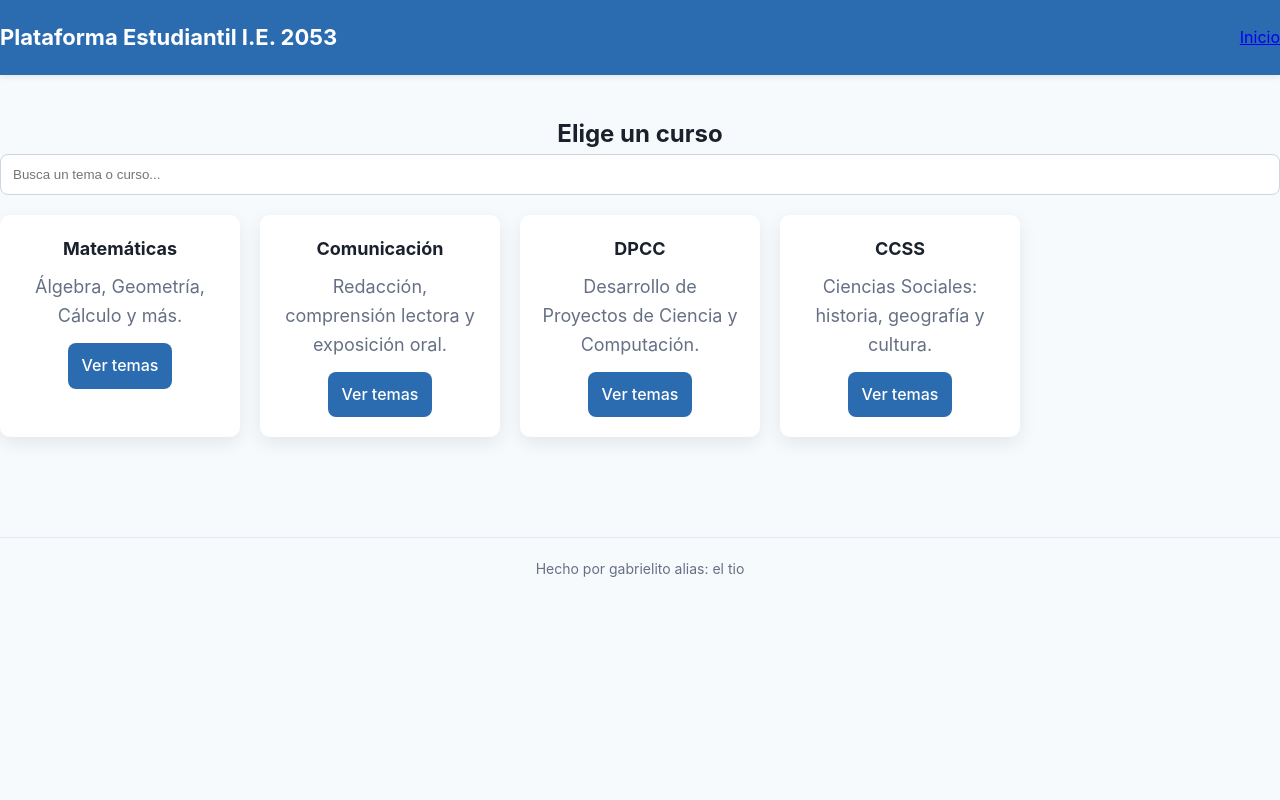
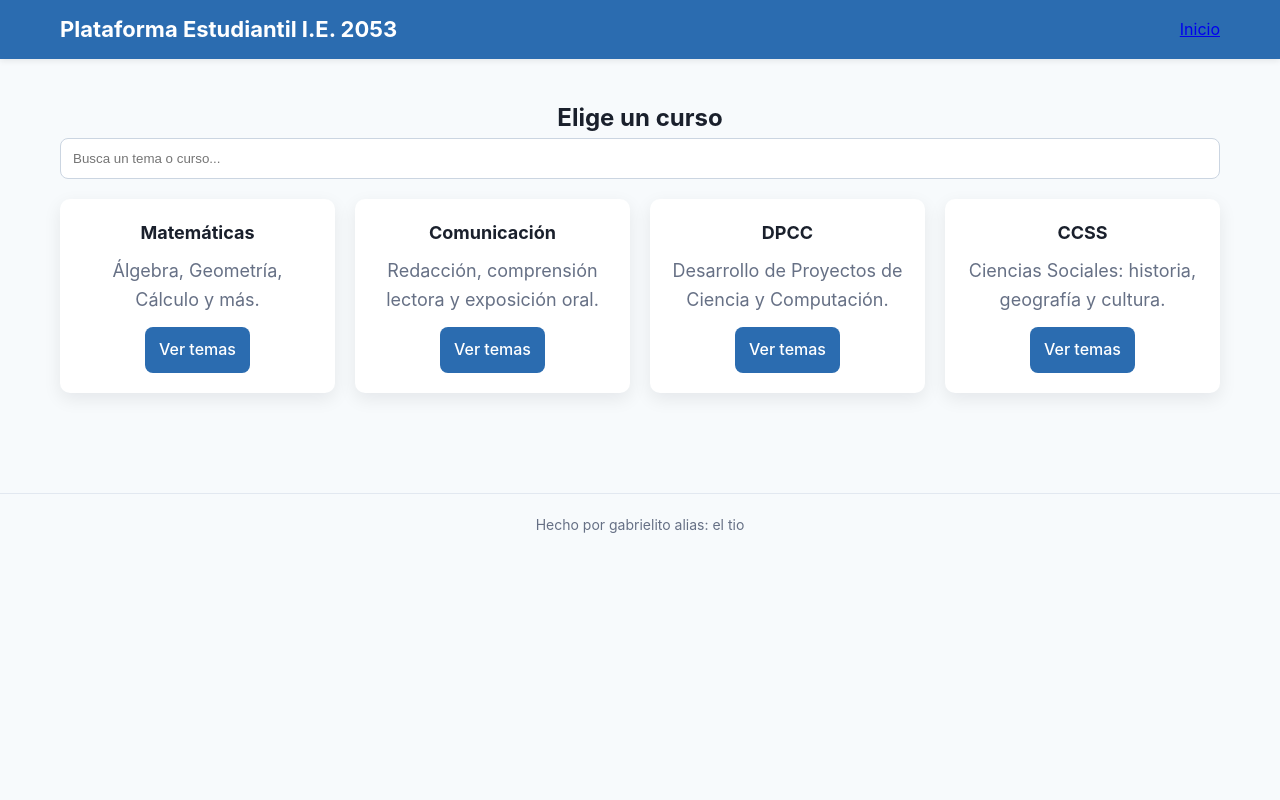
Before and after one commit to drnozzxkm/pagina-estudiantes, a Flask app: page / in a window 1280 px wide. Run offline with Flask 2, Linux system fonts and the light colour scheme.

Commit message:
actualización de html

```diff
--- a/static/styles.css
+++ b/static/styles.css
@@ -17,6 +17,15 @@ body {
   background: var(--fondo);
   color: var(--texto);
   line-height: 1.6;
+  min-height: 100vh;
+}
+
+/* ---- CONTENEDOR ---- */
+.contenedor {
+  width: 100%;
+  max-width: 1200px;   /* aumenté de 980px a 1200px */
+  margin: 0 auto;
+  padding: 0 20px;     /* padding lateral para que no choque con los bordes */
 }
 
 /* ---- HEADER ---- */
@@ -28,6 +37,7 @@ body {
   position: sticky;
   top: 0;
   z-index: 10;
+  width: 100%; /* que se extienda al ancho completo */
 }
 
 .site-header .contenedor {
@@ -37,12 +47,11 @@ body {
 }
 
 .logo {
-  margin: 0;
-  padding: 8px 0;
   font-size: 22px;
   font-weight: bold;
 }
 
+/* ---- NAV ---- */
 .nav a {
   margin-left: 16px;
   text-decoration: none;
@@ -74,9 +83,10 @@ body {
 /* ---- GRID ---- */
 .grid-cursos {
   display: grid;
-  grid-template-columns: repeat(auto-fill, minmax(240px, 1fr));
+  grid-template-columns: repeat(auto-fill, minmax(260px, 1fr));
   gap: 20px;
   margin-top: 20px;
+  width: 100%;
 }
 
 /* ---- CARD ---- */
@@ -98,7 +108,7 @@ body {
   font-size: 18px;
 }
 
-/* ---- BOTONES ---- */
+/* ---- BOTON ---- */
 .boton {
   display: inline-block;
   margin-top: 12px;
@@ -142,11 +152,6 @@ body {
   box-shadow: 0 4px 14px rgba(2, 6, 23, 0.05);
 }
 
-/* ---- RESULTADOS ---- */
-.resultados {
-  margin-top: 16px;
-}
-
 /* ---- FOOTER ---- */
 .site-footer {
   margin-top: 60px;
@@ -155,6 +160,7 @@ body {
   color: var(--gris);
   font-size: 14px;
   border-top: 1px solid #e2e8f0;
+  width: 100%;
 }
 
 /* ---- INPUT ---- */
```
